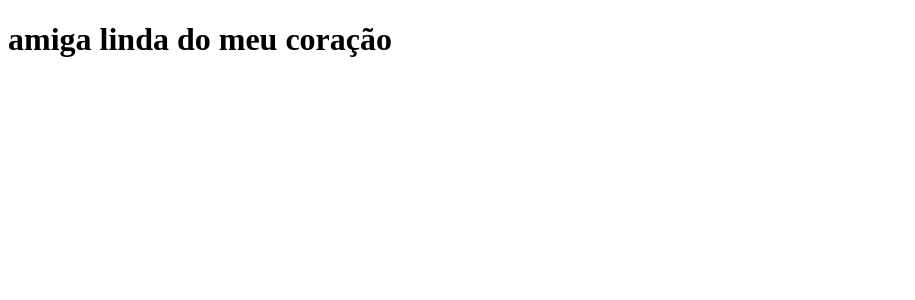
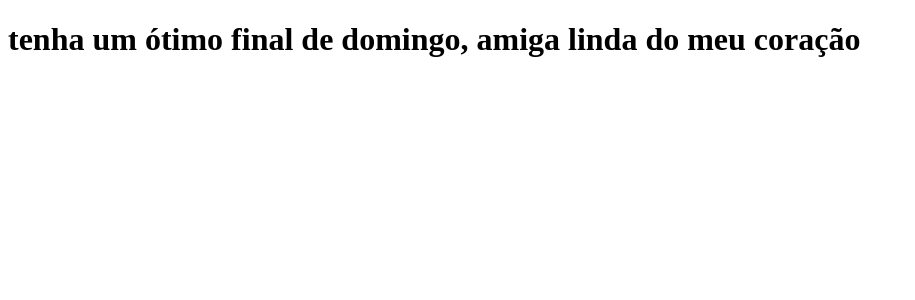
Before and after one commit to gabrielbrina/clone-tabnews, a Next.js app: page / in a window 1280 px wide. Shown: the top 300 px of the page, without its empty margins (0-915 px from the left). Built offline with nearby package versions, Linux system fonts and the light colour scheme.

Commit message:
modifica a frase

```diff
--- a/pages/index.js
+++ b/pages/index.js
@@ -1,5 +1,5 @@
 function Home() {
-    return <h1>amiga linda do meu coração</h1>
+    return <h1>tenha um ótimo final de domingo, amiga linda do meu coração</h1>
 }
 
 export default Home;
```
